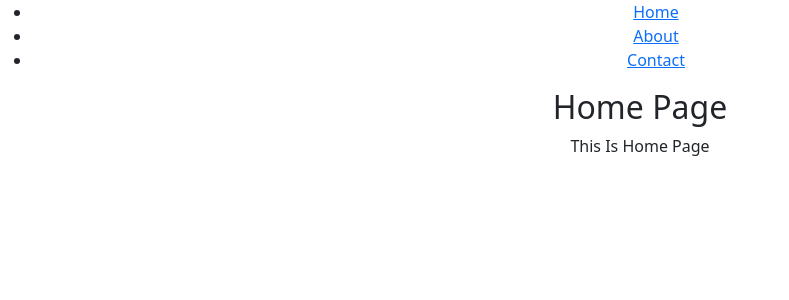
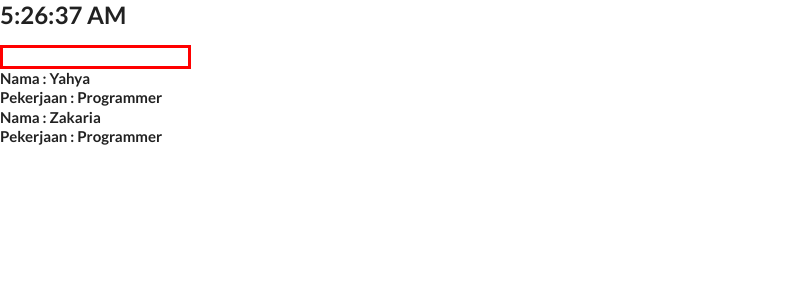
Before and after one commit to wgs-bootcamp-2022/pertemuan-8-react-app, a React (Create React App) app: page / in a window 1280 px wide. Shown: the top 300 px of the page, without its empty margins (0-789 px from the left). Built offline with nearby package versions, Linux system fonts and the light colour scheme.

Commit message:
react faker comment

```diff
--- a/package.json
+++ b/package.json
@@ -37,5 +37,8 @@
       "last 1 firefox version",
       "last 1 safari version"
     ]
+  },
+  "devDependencies": {
+    "@faker-js/faker": "^7.5.0"
   }
 }
--- a/public/index.html
+++ b/public/index.html
@@ -2,7 +2,12 @@
 <html lang="en">
   <head>
     <meta charset="utf-8" />
+    <link
+    rel="stylesheet"
+    href="https://cdnjs.cloudflare.com/ajax/libs/semantic-ui/2.4.1/semantic.min.css"
+    />
     <link rel="icon" href="%PUBLIC_URL%/favicon.ico" />
+
     <meta name="viewport" content="width=device-width, initial-scale=1" />
     <meta name="theme-color" content="#000000" />
     <meta
@@ -27,6 +32,15 @@
     <title>React App</title>
   </head>
   <body>
+    <div id="mydiv"></div>
+
+    <script type="text/babel">
+      function Hello() {
+        return <h1>Hello World!</h1>;
+      }
+
+      ReactDOM.render(<Hello />, document.getElementById('mydiv'))
+    </script>
     <noscript>You need to enable JavaScript to run this app.</noscript>
     <div id="root"></div>
     <!--
--- a/src/App.js
+++ b/src/App.js
@@ -1,17 +1,17 @@
-import React from 'react';
-import 'bootstrap/dist/css/bootstrap.min.css';
-import './App.css';
-import Nav from './Nav';
-import Home from './Home';
+// import React from 'react';
+// import 'bootstrap/dist/css/bootstrap.min.css';
+// import './App.css';
+// import Nav from './Nav';
+// import Home from './Home';
 
 
-function App() {
-  return (
-    <div className="App">
-    <Nav />
-    <Home />
-    </div>
-  );
-}
+// function App() {
+//   return (
+//     <div className="App">
+//     <Nav />
+//     <Home />
+//     </div>
+//   );
+// }
 
-export default App;
+// export default App;
--- a/src/Home.js
+++ /dev/null
@@ -1,14 +0,0 @@
-import React, { Component } from "react";
-
-class Home extends Component {
-  render() {
-    return (
-      <div>
-        <h2>Home Page</h2>
-        <p>This Is Home Page</p>
-      </div>
-    );
-  }
-}
-
-export default Home;
--- a/src/index.js
+++ b/src/index.js
@@ -1,10 +1,26 @@
-import React from "react";
-import { createRoot } from "react-dom/client";
-import App from "./App";
+import React from "react"
+import ReactDom from "react-dom/client"
 
+const element = document.getElementById("root")
 
-const rootElement = document.getElementById("root");
-const root = createRoot(rootElement);
-root.render(
-  <App/>
-);
+const root = ReactDom.createRoot(element)
+
+const User = ({nama, pekerjaan})=>{
+  return (
+      <div>
+          <h4>Nama : {nama} <br />Pekerjaan : {pekerjaan}</h4>
+      </div>
+  )
+}
+function App(){
+  return (
+  <div>
+    <h2>{new Date().toLocaleTimeString()}</h2>
+    <input type="number" max={25} style={{border:"3px solid", color:"red"}}/>
+    <User nama="Yahya" pekerjaan="Programmer"/>
+    <User nama="Zakaria" pekerjaan="Programmer"/>
+  </div>
+  );
+}
+
+root.render(<App />)
```
Also changed, not shown: src/Contact.js (deleted, +0 -15 lines), src/reactFakerComment.js (added, +37 -0 lines), 1 other file (tests, documents, lock files or other folders).
